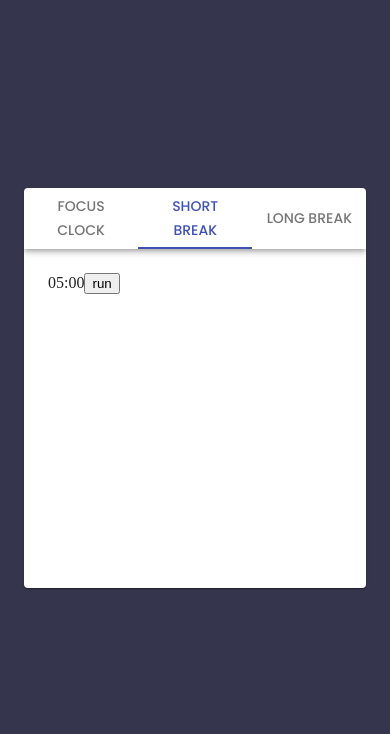
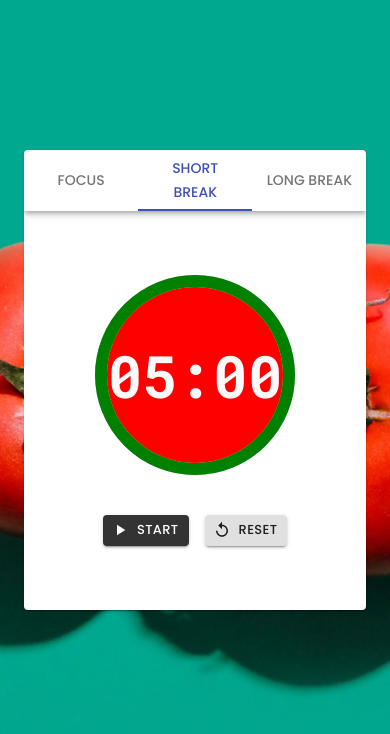
Before and after one commit to ghedd/my-pomoclock-ts, a React (Create React App) app: page / in a window 390 px wide. Both pictures are taken after a click on the tab "SHORT BREAK". Shown: the top 734 px of the page. Built offline with nearby package versions, Linux system fonts and the light colour scheme.

Commit message:
update: complete basic styles and functions of clocks; add useWidth hook for use to achive responsiveness

```diff
--- a/src/@types/assets/index.d.ts
+++ b/src/@types/assets/index.d.ts
@@ -2,3 +2,7 @@ declare module "*.mp3" {
   const content: string;
   export default content;
 }
+declare module "*.webp" {
+  const content: string;
+  export default content;
+}
--- a/src/App.scss
+++ b/src/App.scss
@@ -1,6 +1,7 @@
 html,
 body {
 	box-sizing: border-box;
+	height: 100%;
 }
 
 html {
@@ -8,5 +9,9 @@ html {
 	place-items: center;
 }
 body {
+	background-image: url("./assets/images/bgr.webp");
+	background-position: center;
+	background-repeat: no-repeat;
+	background-size: cover;
 	background-color: rgb(53, 53, 77);
 }
--- a/src/components/ClockEclipse/index.tsx
+++ b/src/components/ClockEclipse/index.tsx
@@ -1,7 +1,8 @@
 import React, { useState, useEffect } from "react";
 import { parseTimeNum } from "../../utils/Functions";
+/* ---------------- styles --------------- */
+
 import { createStyles, makeStyles } from "@material-ui/core";
-
 interface ClockEclipseProps {
 	secondOnly: number;
 	duration: number;
@@ -11,7 +12,6 @@ interface ClockEclipseProps {
 	strokeColor?: string;
 	backgroundColor?: string;
 }
-
 const ClockEclipse: React.FC<ClockEclipseProps> = ({
 	secondOnly,
 	duration,
--- a/src/components/ClockTabs/index.tsx
+++ b/src/components/ClockTabs/index.tsx
@@ -10,12 +10,8 @@ import { useAudio } from "../../hooks/useAudio";
 
 /* ---------------- styles --------------- */
 import { createStyles, makeStyles, Theme } from "@material-ui/core";
-import Card from "@material-ui/core/Card";
-import AppBar from "@material-ui/core/AppBar";
-import Tabs from "@material-ui/core/Tabs";
-import Tab from "@material-ui/core/Tab";
+import { Card, AppBar, Tabs, Tab, Box } from "@material-ui/core";
 // import Typography from "@material-ui/core/Typography";
-import Box from "@material-ui/core/Box";
 
 export interface ClockProps {
 	handleIntervalCount?(count: number): void | null;
@@ -34,6 +30,8 @@ const useStyles = makeStyles((theme: Theme) =>
 		clockCard: {
 			width: "100%",
 			minHeight: 400,
+
+
 		},
 	})
 );
@@ -140,7 +138,7 @@ const ClockTabs: React.FC = () => {
 					aria-label="clock tab pannel"
 				>
 					<Tab
-						label="Focus Clock"
+						label="Focus"
 						{...a11yProps(0)}
 						onClick={() => setCurrentClock(workClock)}
 					/>
--- a/src/components/LongBreakClock/index.tsx
+++ b/src/components/LongBreakClock/index.tsx
@@ -1,16 +1,37 @@
 import React, { useState, useEffect } from "react";
 import useCountdownTimer from "../../hooks/useCountdownTimer";
-import { parseTimeNum } from "../../utils/Functions/";
 import { ClockProps } from "../ClockTabs";
+import useWidth from "../../hooks/useWidth";
 
+/* ---------------- styles --------------- */
+import { Grid, makeStyles, Theme, createStyles } from "@material-ui/core";
+import TimerControlGroup from "../TimerControlGroup";
+import ClockEclipse from "../ClockEclipse";
+/* --------------------------------------- */
+
+const useStyles = makeStyles((theme: Theme) =>
+	createStyles({
+		root: {
+			flexGrow: 1,
+			marginTop: "1.5rem",
+			marginBottom: "1rem",
+		},
+	})
+);
 const LongBreakClock: React.FC<ClockProps> = ({ handleOnClockEnd }) => {
+	const [isPaused, setPaused] = useState(true);
 	const duration = 15;
-	const [isPaused, setPaused] = useState(true);
-	// const [isDone, setDone] = useState(false);
-	const { minute, second, isDone } = useCountdownTimer(
+	const { minute, second, secondOnly, isDone, resetTimer } = useCountdownTimer(
 		isPaused,
 		duration
 	);
+	const { windowWidth } = useWidth();
+
+	// METHODS
+	const toggleTimer = () => {
+		setPaused(!isPaused);
+	};
+	/* --------------------------------------- */
 
 	useEffect(() => {
 		if (isDone) {
@@ -20,14 +41,34 @@ const LongBreakClock: React.FC<ClockProps> = ({ handleOnClockEnd }) => {
 		}
 	}, [handleOnClockEnd, isDone]);
 
+	const classes = useStyles();
+
 	return (
-		<div>
-			<span>{parseTimeNum(minute)}:</span>
-			<span>{parseTimeNum(second)}</span>
-			<button onClick={() => setPaused((isPaused) => !isPaused)}>
-				{isPaused ? "run" : "pause"}
-			</button>
-		</div>
+		<Grid
+			className={classes.root}
+			spacing={4}
+			container
+			direction="column"
+			justify="center"
+			alignItems="center"
+		>
+			<Grid item>
+				<ClockEclipse
+					size={windowWidth <= 400 ? 200 : windowWidth <= 768 ? 300 : 350}
+					duration={duration}
+					minute={minute}
+					second={second}
+					secondOnly={secondOnly}
+				/>
+			</Grid>
+			<Grid item>
+				<TimerControlGroup
+					isPaused={isPaused}
+					toggleTimer={toggleTimer}
+					resetTimer={resetTimer}
+				/>
+			</Grid>
+		</Grid>
 	);
 };
 
--- a/src/components/ShortBreakClock/index.tsx
+++ b/src/components/ShortBreakClock/index.tsx
@@ -1,12 +1,39 @@
 import React, { useState, useEffect } from "react";
 import useCountdownTimer from "../../hooks/useCountdownTimer";
-import { parseTimeNum } from "../../utils/Functions";
 import { ClockProps } from "../ClockTabs";
+import useWidth from "../../hooks/useWidth";
+
+/* ---------------- styles --------------- */
+import { Grid, makeStyles, Theme, createStyles } from "@material-ui/core";
+import TimerControlGroup from "../TimerControlGroup";
+import ClockEclipse from "../ClockEclipse";
+/* --------------------------------------- */
+
+const useStyles = makeStyles((theme: Theme) =>
+	createStyles({
+		root: {
+			flexGrow: 1,
+			marginTop: "1.5rem",
+			marginBottom: "1rem",
+		},
+	})
+);
+
 const ShorkBreakClock: React.FC<ClockProps> = ({ handleOnClockEnd }) => {
 	const [isPaused, setPaused] = useState(true);
-	// const [isDone, setDone] = useState(false);
 	const duration = 5;
-	const { minute, second, isDone } = useCountdownTimer(isPaused, duration);
+	const { minute, second, secondOnly, isDone, resetTimer } = useCountdownTimer(
+		isPaused,
+		duration
+	);
+
+	const { windowWidth } = useWidth();
+
+	// METHODS
+	const toggleTimer = () => {
+		setPaused(!isPaused);
+	};
+	/* --------------------------------------- */
 
 	useEffect(() => {
 		if (isDone) {
@@ -16,14 +43,34 @@ const ShorkBreakClock: React.FC<ClockProps> = ({ handleOnClockEnd }) => {
 		}
 	}, [handleOnClockEnd, isDone]);
 
+	const classes = useStyles();
+
 	return (
-		<div>
-			<span>{parseTimeNum(minute)}:</span>
-			<span>{parseTimeNum(second)}</span>
-			<button onClick={() => setPaused((isPaused) => !isPaused)}>
-				{isPaused ? "run" : "pause"}
-			</button>
-		</div>
+		<Grid
+			className={classes.root}
+			spacing={4}
+			container
+			direction="column"
+			justify="center"
+			alignItems="center"
+		>
+			<Grid item>
+				<ClockEclipse
+					size={windowWidth <= 400 ? 200 : windowWidth <= 768 ? 300 : 350}
+					duration={duration}
+					minute={minute}
+					second={second}
+					secondOnly={secondOnly}
+				/>
+			</Grid>
+			<Grid item>
+				<TimerControlGroup
+					isPaused={isPaused}
+					toggleTimer={toggleTimer}
+					resetTimer={resetTimer}
+				/>
+			</Grid>
+		</Grid>
 	);
 };
 export default ShorkBreakClock;
--- a/src/components/TimerControlGroup/index.tsx
+++ b/src/components/TimerControlGroup/index.tsx
@@ -1,18 +1,86 @@
 import React from "react";
 
+/* ---------------- styles --------------- */
+import {
+	Button,
+	makeStyles,
+	createStyles,
+	Theme,
+	createMuiTheme,
+	ThemeProvider,
+} from "@material-ui/core";
+import { PlayArrow, Replay, Pause } from "@material-ui/icons";
+import useWidth from "../../hooks/useWidth";
+
 interface TimerControlGroupProps {
+	isPaused: boolean;
 	toggleTimer(): void;
 	resetTimer(): void;
 }
+
+const theme = createMuiTheme({
+	typography: {
+		button: {
+			fontFamily: "Poppins",
+		},
+	},
+	palette: {
+		primary: {
+			main: "#333333",
+		},
+	},
+});
+
+const useStyles = makeStyles((theme: Theme) =>
+	createStyles({
+		root: {
+			"& > *": {
+				minWidth: 80,
+				margin: theme.spacing(1),
+			},
+		},
+	})
+);
+
 const TimerControlGroup: React.FC<TimerControlGroupProps> = ({
+	isPaused,
 	toggleTimer,
 	resetTimer,
 }) => {
-  return (
-    <div>
+	const { windowWidth } = useWidth();
+	const classes = useStyles();
 
-    </div>
-  );
+	const makeResponsiveBtn = (): any => {
+		return windowWidth <= 400
+			? "small"
+			: windowWidth <= 768
+			? "medium"
+			: "large";
+	};
+	return (
+		<ThemeProvider theme={theme}>
+			<div className={classes.root}>
+				<Button
+					color="primary"
+					variant="contained"
+					size={makeResponsiveBtn()}
+					startIcon={isPaused ? <PlayArrow /> : <Pause />}
+					onClick={() => toggleTimer()}
+				>
+					{isPaused ? "start" : "pause"}
+				</Button>
+				<Button
+					variant="contained"
+					color="default"
+					size={makeResponsiveBtn()}
+					startIcon={<Replay />}
+					onClick={() => resetTimer()}
+				>
+					reset
+				</Button>
+			</div>
+		</ThemeProvider>
+	);
 };
 
 export default TimerControlGroup;
--- a/src/components/WorkClock/index.tsx
+++ b/src/components/WorkClock/index.tsx
@@ -1,12 +1,14 @@
 import React, { useState, useEffect } from "react";
 import useCountdownTimer from "../../hooks/useCountdownTimer";
 // import { parseTimeNum } from "../../utils/Functions/";
-import ClockEclipse from "../ClockEclipse";
 import { ClockProps } from "../ClockTabs";
+import useWidth from "../../hooks/useWidth";
 
 /* ---------------- styles --------------- */
-import Grid from "@material-ui/core/Grid";
-import { makeStyles, Theme, createStyles } from "@material-ui/core";
+import { Grid, makeStyles, Theme, createStyles } from "@material-ui/core";
+import TimerControlGroup from "../TimerControlGroup";
+import ClockEclipse from "../ClockEclipse";
+/* --------------------------------------- */
 
 const useStyles = makeStyles((theme: Theme) =>
 	createStyles({
@@ -25,10 +27,17 @@ const WorkClock: React.FC<ClockProps> = ({
 	const [isPaused, setPaused] = useState(true);
 	const [count, setCount] = useState(0);
 	const duration = 25;
-	const { minute, second, secondOnly, isDone } = useCountdownTimer(
+	const { minute, second, secondOnly, isDone, resetTimer } = useCountdownTimer(
 		isPaused,
 		duration
 	);
+	const { windowWidth } = useWidth();
+
+	// METHODS
+	const toggleTimer = () => {
+		setPaused(!isPaused);
+	};
+	/* --------------------------------------- */
 
 	useEffect(() => {
 		if (isDone) {
@@ -45,6 +54,7 @@ const WorkClock: React.FC<ClockProps> = ({
 	}, [count, handleIntervalCount]);
 
 	const classes = useStyles();
+
 	return (
 		<Grid
 			className={classes.root}
@@ -56,7 +66,7 @@ const WorkClock: React.FC<ClockProps> = ({
 		>
 			<Grid item>
 				<ClockEclipse
-					size={400}
+					size={windowWidth <= 400 ? 200 : windowWidth <= 768 ? 300 : 350}
 					duration={duration}
 					minute={minute}
 					second={second}
@@ -64,9 +74,11 @@ const WorkClock: React.FC<ClockProps> = ({
 				/>
 			</Grid>
 			<Grid item>
-				<button onClick={() => setPaused((isPaused) => !isPaused)}>
-					{isPaused ? "run" : "pause"}
-				</button>
+				<TimerControlGroup
+					isPaused={isPaused}
+					toggleTimer={toggleTimer}
+					resetTimer={resetTimer}
+				/>
 			</Grid>
 		</Grid>
 	);
--- a/src/hooks/useCountdownTimer/index.ts
+++ b/src/hooks/useCountdownTimer/index.ts
@@ -1,12 +1,19 @@
 import { useState, useEffect } from "react";
 
-const useCountdownTimer = ( isPaused: boolean, duration: number, isReset = false, ) => {
+const useCountdownTimer = ( isPaused: boolean, duration: number ) => {
   const DEFAULT_POM = 25;
   const [isDone, setDone] = useState( false );
+  const [isReset, setReset] = useState( false )
   const [isRunning, setRunning] = useState( false );
   const [minute, setMinute] = useState( duration || DEFAULT_POM );
   const [secondOnly, setSecondOnly] = useState( minute * 60 )
   const [second, setSecond] = useState( 0 );
+
+  // METHODS
+  const resetTimer = () => {
+    setReset( true )
+  }
+  /* --------------------------------------- */
 
   useEffect( () => {
     if ( isPaused ) {
@@ -30,6 +37,19 @@ const useCountdownTimer = ( isPaused: boolean, duration: number, isReset = false
   }, [duration, isDone] )
 
   useEffect( () => {
+    if ( isReset ) {
+      setMinute( duration );
+      setSecondOnly( duration * 60 )
+      setSecond( 0 )
+    }
+    return () => {
+      setReset( false )
+    }
+  }, [duration, isReset] )
+
+  /* ------------ timer acttions ----------- */
+
+  useEffect( () => {
     let timer: any;
     if ( isRunning ) {
       timer = setInterval( () => {
@@ -48,17 +68,14 @@ const useCountdownTimer = ( isPaused: boolean, duration: number, isReset = false
 
       }, 1000 )
     }
-    if ( isReset ) {
-      setSecond( 0 );
-      setMinute( duration )
-    }
 
     return () => {
       clearInterval( timer );
     }
   }, [duration, isRunning, isReset, minute, second] )
+  /* --------------------------------------- */
 
-  return { isRunning, minute, second, secondOnly, isDone }
+  return { isRunning, minute, second, secondOnly, isDone, resetTimer }
 }
 
 export default useCountdownTimer
--- /dev/null
+++ b/src/hooks/useWidth/index.ts
@@ -0,0 +1,19 @@
+import { useState, useEffect } from "react"
+
+const useWidth = () => {
+  const [windowWidth, setWidth] = useState( window.innerWidth );
+
+  useEffect( () => {
+    const handleResize = () => {
+      setWidth( window.innerWidth )
+    }
+    window.addEventListener( "resize", handleResize )
+
+    return () => {
+      window.removeEventListener( "resize", handleResize )
+    }
+  } )
+  return { windowWidth }
+}
+
+export default useWidth
```
Also changed, not shown: src/assets/images/bgr.webp (added).
